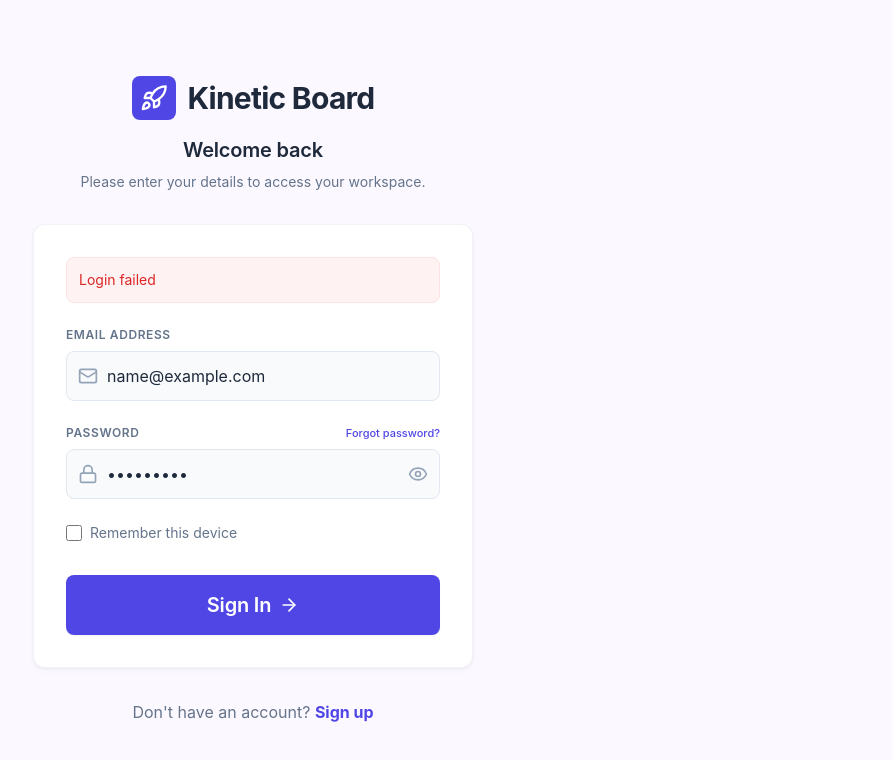
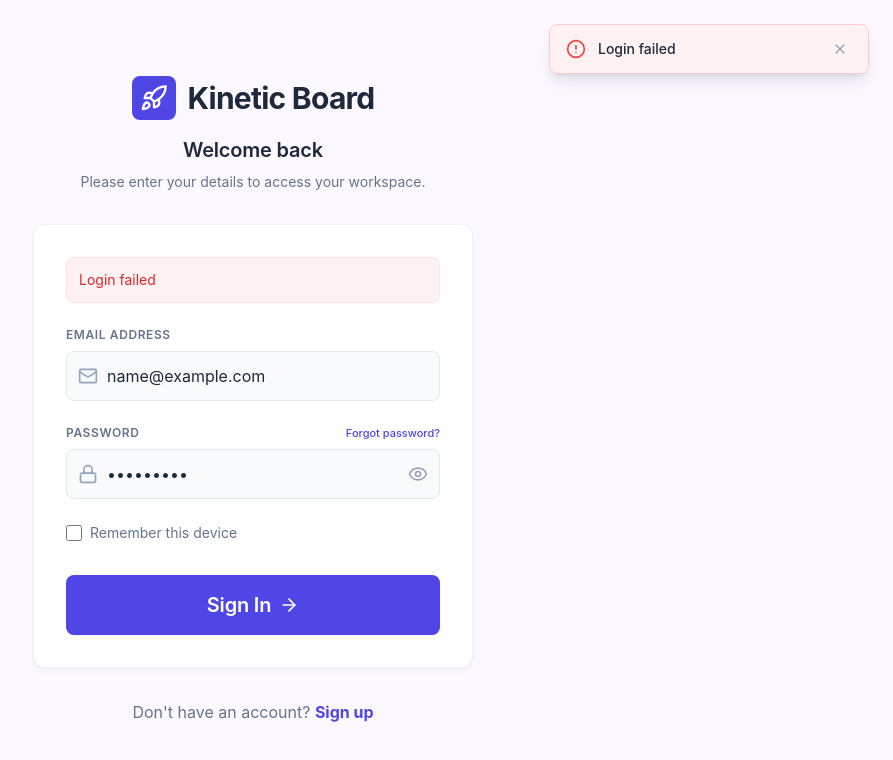
Before and after one commit to alidasmeh/Kanban-Todo-App-MERN, a React (Vite) app in the folder client/: page /login in a window 1280 px wide. Both pictures are taken after typing "name@example.com", "Sample123" into the empty fields and a click on the button "Sign In". Shown: the top 760 px of the page, without its empty margins (387-1280 px from the left). Built offline with nearby package versions, Linux system fonts and the light colour scheme; no server answers.

Commit message:
add toast notification

```diff
--- a/client/src/App.tsx
+++ b/client/src/App.tsx
@@ -9,6 +9,7 @@ import Signup from './pages/Signup';
 import Boards from './pages/Boards';
 import BoardDetail from './pages/BoardDetail';
 import AssignedTasks from './pages/AssignedTasks';
+import Toast from './components/Toast';
 
 function App() {
   const dispatch = useDispatch<AppDispatch>();
@@ -20,6 +21,7 @@ function App() {
 
   return (
     <Router>
+      <Toast />
       <Routes>
         <Route path="/login" element={!isAuthenticated ? <Login /> : <Navigate to="/boards" />} />
         <Route path="/signup" element={!isAuthenticated ? <Signup /> : <Navigate to="/boards" />} />
--- /dev/null
+++ b/client/src/components/Toast.tsx
@@ -0,0 +1,69 @@
+import React, { useEffect, useState, useCallback } from 'react';
+import { useSelector, useDispatch } from 'react-redux';
+import { X, CheckCircle, AlertCircle, Info, AlertTriangle } from 'lucide-react';
+import type { RootState, AppDispatch } from '../store';
+import { hideNotification } from '../features/notificationSlice';
+import { type NotificationType } from '../types';
+
+const ToastItem: React.FC<{ id: string; message: string; type: NotificationType }> = ({ id, message, type }) => {
+  const dispatch = useDispatch<AppDispatch>();
+  const [isExiting, setIsExiting] = useState(false);
+
+  const handleClose = useCallback(() => {
+    setIsExiting(true);
+    setTimeout(() => {
+      dispatch(hideNotification(id));
+    }, 200); // Matches the exit animation duration
+  }, [id, dispatch]);
+
+  useEffect(() => {
+    const timer = setTimeout(() => {
+      handleClose();
+    }, 5000);
+
+    return () => clearTimeout(timer);
+  }, [handleClose]);
+
+  const icons = {
+    success: <CheckCircle className="w-5 h-5 text-green-500" />,
+    error: <AlertCircle className="w-5 h-5 text-red-500" />,
+    info: <Info className="w-5 h-5 text-blue-500" />,
+    warning: <AlertTriangle className="w-5 h-5 text-yellow-500" />,
+  };
+
+  const colors = {
+    success: 'bg-green-50 border-green-200',
+    error: 'bg-red-50 border-red-200',
+    info: 'bg-blue-50 border-blue-200',
+    warning: 'bg-yellow-50 border-yellow-200',
+  };
+
+  return (
+    <div className={`flex items-center gap-3 px-4 py-3 rounded-lg border shadow-lg transition-all duration-300 ${isExiting ? 'animate-toast-out' : 'animate-toast-in'} ${colors[type]}`}>
+      {icons[type]}
+      <p className="text-sm font-medium text-slate-800">{message}</p>
+      <button
+        onClick={handleClose}
+        className="ml-auto p-1 hover:bg-black/5 rounded-full transition-colors"
+      >
+        <X className="w-4 h-4 text-slate-400" />
+      </button>
+    </div>
+  );
+};
+
+const Toast: React.FC = () => {
+  const { notifications } = useSelector((state: RootState) => state.notification);
+
+  return (
+    <div className="fixed top-6 right-6 z-[9999] flex flex-col gap-3 w-80 pointer-events-none">
+      {notifications.map((n) => (
+        <div key={n.id} className="pointer-events-auto">
+          <ToastItem id={n.id} message={n.message} type={n.type} />
+        </div>
+      ))}
+    </div>
+  );
+};
+
+export default Toast;
--- a/client/src/features/boardSlice.ts
+++ b/client/src/features/boardSlice.ts
@@ -1,6 +1,7 @@
 import { createSlice, createAsyncThunk, type PayloadAction } from '@reduxjs/toolkit';
 import type { BoardState, Board, Task } from '../types';
 import api from '../utils/api';
+import { showNotification } from './notificationSlice';
 
 interface TaskPayload {
   boardId: string;
@@ -38,51 +39,66 @@ export const fetchBoards = createAsyncThunk(
     try {
       const response = await api.get<Board[]>('/boards');
       return response.data;
-    } catch (err: any) {
-      return rejectWithValue(err.response?.data?.message || 'Failed to fetch boards');
+    } catch (err) {
+      const axiosError = err as { response?: { data?: { message?: string } } };
+      return rejectWithValue(axiosError.response?.data?.message || 'Failed to fetch boards');
     }
   }
 );
 
 export const createBoard = createAsyncThunk(
   'boards/createBoard',
-  async (boardData: Partial<Board>, { rejectWithValue }) => {
+  async (boardData: Partial<Board>, { dispatch, rejectWithValue }) => {
     try {
       const response = await api.post<Board & { _id: string }>('/boards', boardData);
-      return { ...response.data, id: response.data._id, tasks: [] } as Board;
-    } catch (err: any) {
-      return rejectWithValue(err.response?.data?.message || 'Failed to create board');
+      const newBoard = { ...response.data, id: response.data._id, tasks: [] } as Board;
+      dispatch(showNotification({ message: 'Board created successfully!', type: 'success' }));
+      return newBoard;
+    } catch (err) {
+      const axiosError = err as { response?: { data?: { message?: string } } };
+      const message = axiosError.response?.data?.message || 'Failed to create board';
+      dispatch(showNotification({ message, type: 'error' }));
+      return rejectWithValue(message);
     }
   }
 );
 
 export const createTask = createAsyncThunk(
   'boards/createTask',
-  async (taskData: TaskPayload, { rejectWithValue }) => {
+  async (taskData: TaskPayload, { dispatch, rejectWithValue }) => {
     try {
       const response = await api.post<Task & { _id: string }>('/tasks', taskData);
-      return { ...response.data, id: response.data._id } as Task;
-    } catch (err: any) {
-      return rejectWithValue(err.response?.data?.message || 'Failed to create task');
+      const newTask = { ...response.data, id: response.data._id } as Task;
+      dispatch(showNotification({ message: 'Task created successfully!', type: 'success' }));
+      return newTask;
+    } catch (err) {
+      const axiosError = err as { response?: { data?: { message?: string } } };
+      const message = axiosError.response?.data?.message || 'Failed to create task';
+      dispatch(showNotification({ message, type: 'error' }));
+      return rejectWithValue(message);
     }
   }
 );
 
 export const deleteTask = createAsyncThunk(
   'boards/deleteTask',
-  async ({ taskId, boardId, columnId }: DeleteTaskPayload, { rejectWithValue }) => {
+  async ({ taskId, boardId, columnId }: DeleteTaskPayload, { dispatch, rejectWithValue }) => {
     try {
       await api.delete(`/tasks/${taskId}`);
+      dispatch(showNotification({ message: 'Task deleted successfully!', type: 'success' }));
       return { taskId, boardId, columnId };
-    } catch (err: any) {
-      return rejectWithValue(err.response?.data?.message || 'Failed to delete task');
+    } catch (err) {
+      const axiosError = err as { response?: { data?: { message?: string } } };
+      const message = axiosError.response?.data?.message || 'Failed to delete task';
+      dispatch(showNotification({ message, type: 'error' }));
+      return rejectWithValue(message);
     }
   }
 );
 
 export const moveTask = createAsyncThunk(
   'boards/moveTask',
-  async (moveData: MoveTaskPayload, { rejectWithValue }) => {
+  async (moveData: MoveTaskPayload, { dispatch, rejectWithValue }) => {
     try {
       await api.put(`/tasks/${moveData.taskId}/move`, {
         sourceColId: moveData.sourceColId,
@@ -91,8 +107,11 @@ export const moveTask = createAsyncThunk(
         destIndex: moveData.destIndex
       });
       return moveData;
-    } catch (err: any) {
-      return rejectWithValue(err.response?.data?.message || 'Failed to move task');
+    } catch (err) {
+      const axiosError = err as { response?: { data?: { message?: string } } };
+      const message = axiosError.response?.data?.message || 'Failed to move task';
+      dispatch(showNotification({ message, type: 'error' }));
+      return rejectWithValue(message);
     }
   }
 );
@@ -120,7 +139,7 @@ const boardSlice = createSlice({
         state.loading = false;
         state.boards = action.payload;
         if (state.currentBoard) {
-          state.currentBoard = action.payload.find((b: any) => b.id === state.currentBoard?.id) || null;
+          state.currentBoard = action.payload.find((b: Board) => b.id === state.currentBoard?.id) || null;
         }
       })
       .addCase(fetchBoards.rejected, (state, action) => {
@@ -136,13 +155,13 @@ const boardSlice = createSlice({
         const task = action.payload;
         const board = state.boards.find(b => b.id === task.boardId);
         if (board) {
-          (board as any).tasks.push(task);
+          board.tasks.push(task);
           if (board.columns[task.columnId]) {
             board.columns[task.columnId].taskIds.push(task.id);
           }
         }
         if (state.currentBoard?.id === task.boardId) {
-          (state.currentBoard as any).tasks.push(task);
+          state.currentBoard.tasks.push(task);
           if (state.currentBoard.columns[task.columnId]) {
             state.currentBoard.columns[task.columnId].taskIds.push(task.id);
           }
@@ -153,13 +172,13 @@ const boardSlice = createSlice({
         const { taskId, boardId, columnId } = action.payload;
         const board = state.boards.find(b => b.id === boardId);
         if (board) {
-          (board as any).tasks = (board as any).tasks.filter((t: any) => t.id !== taskId);
+          board.tasks = board.tasks.filter((t: Task) => t.id !== taskId);
           if (board.columns[columnId]) {
             board.columns[columnId].taskIds = board.columns[columnId].taskIds.filter(id => id !== taskId);
           }
         }
         if (state.currentBoard?.id === boardId) {
-          (state.currentBoard as any).tasks = (state.currentBoard as any).tasks.filter((t: any) => t.id !== taskId);
+          state.currentBoard.tasks = state.currentBoard.tasks.filter((t: Task) => t.id !== taskId);
           if (state.currentBoard.columns[columnId]) {
             state.currentBoard.columns[columnId].taskIds = state.currentBoard.columns[columnId].taskIds.filter(id => id !== taskId);
           }
@@ -177,10 +196,10 @@ const boardSlice = createSlice({
           finish.taskIds.splice(destIndex, 0, taskId);
 
           if (sourceColId !== destColId) {
-            const task = (board as any).tasks.find((t: any) => t.id === taskId);
+            const task = board.tasks.find((t: Task) => t.id === taskId);
             if (task) {
               task.columnId = destColId;
-              task.status = destColId.toUpperCase().replace('-', '_');
+              task.status = destColId.toUpperCase().replace('-', '_') as 'TODO' | 'IN_PROGRESS' | 'DONE';
             }
           }
         }
@@ -192,10 +211,10 @@ const boardSlice = createSlice({
           finish.taskIds.splice(destIndex, 0, taskId);
 
           if (sourceColId !== destColId) {
-            const task = (state.currentBoard as any).tasks.find((t: any) => t.id === taskId);
+            const task = state.currentBoard.tasks.find((t: Task) => t.id === taskId);
             if (task) {
               task.columnId = destColId;
-              task.status = destColId.toUpperCase().replace('-', '_');
+              task.status = destColId.toUpperCase().replace('-', '_') as 'TODO' | 'IN_PROGRESS' | 'DONE';
             }
           }
         }
--- /dev/null
+++ b/client/src/features/notificationSlice.ts
@@ -0,0 +1,32 @@
+import { createSlice, type PayloadAction } from '@reduxjs/toolkit';
+import type { NotificationState, NotificationType } from '../types';
+
+const initialState: NotificationState = {
+  notifications: [],
+};
+
+const notificationSlice = createSlice({
+  name: 'notification',
+  initialState,
+  reducers: {
+    showNotification: (
+      state,
+      action: PayloadAction<{ message: string; type: NotificationType }>
+    ) => {
+      const id = Math.random().toString(36).substring(2, 9);
+      state.notifications.push({
+        id,
+        message: action.payload.message,
+        type: action.payload.type,
+      });
+    },
+    hideNotification: (state, action: PayloadAction<string>) => {
+      state.notifications = state.notifications.filter(
+        (n) => n.id !== action.payload
+      );
+    },
+  },
+});
+
+export const { showNotification, hideNotification } = notificationSlice.actions;
+export default notificationSlice.reducer;
--- a/client/src/index.css
+++ b/client/src/index.css
@@ -7,3 +7,35 @@
     @apply bg-surface text-slate-600 font-sans;
   }
 }
+
+@layer utilities {
+  @keyframes slide-in-right {
+    from {
+      transform: translateX(100%);
+      opacity: 0;
+    }
+    to {
+      transform: translateX(0);
+      opacity: 1;
+    }
+  }
+
+  @keyframes fade-out {
+    from {
+      opacity: 1;
+      transform: scale(1);
+    }
+    to {
+      opacity: 0;
+      transform: scale(0.95);
+    }
+  }
+
+  .animate-toast-in {
+    animation: slide-in-right 0.3s ease-out forwards;
+  }
+
+  .animate-toast-out {
+    animation: fade-out 0.2s ease-in forwards;
+  }
+}
--- a/client/src/pages/AssignedTasks.tsx
+++ b/client/src/pages/AssignedTasks.tsx
@@ -3,6 +3,7 @@ import { Search, MoreVertical, Calendar, CheckCircle2 } from 'lucide-react';
 import Layout from '../components/Layout';
 import { useSelector } from 'react-redux';
 import type { RootState } from '../store';
+import type { Board } from '../types';
 
 const AssignedTasks: React.FC = () => {
   const { boards } = useSelector((state: RootState) => state.boards);
@@ -11,7 +12,7 @@ const AssignedTasks: React.FC = () => {
     return boards.reduce((acc, board) => {
       acc[board.id] = board;
       return acc;
-    }, {} as Record<string, any>);
+    }, {} as Record<string, Board>);
   }, [boards]);
 
   const taskList = boards.flatMap(board => board.tasks);
--- a/client/src/pages/BoardDetail.tsx
+++ b/client/src/pages/BoardDetail.tsx
@@ -18,6 +18,7 @@ import {
 import Layout from '../components/Layout';
 import CreateTaskModal from '../components/CreateTaskModal';
 import type { AppDispatch, RootState } from '../store';
+import type { Board } from '../types';
 import {
   createTask as createTaskAction,
   deleteTask as deleteTaskAction,
@@ -28,7 +29,7 @@ const BoardDetail: React.FC = () => {
   const { id } = useParams<{ id: string }>();
   const dispatch = useDispatch<AppDispatch>();
   const { boards } = useSelector((state: RootState) => state.boards);
-  const board = boards.find((b: any) => b.id === id);
+  const board = boards.find((b: Board) => b.id === id);
   const [isTaskModalOpen, setIsTaskModalOpen] = useState(false);
   const [activeColumnId, setActiveColumnId] = useState<string | null>(null);
   const [openMenuTaskId, setOpenMenuTaskId] = useState<string | null>(null);
@@ -215,12 +216,6 @@ const BoardDetail: React.FC = () => {
                                 </p>
                               )}
 
-                              {task.columnId === 'todo' && (
-                                <div className="w-full bg-slate-100 rounded-full h-1.5 mb-4">
-                                  <div className="bg-emerald-500 h-1.5 rounded-full" style={{ width: '65%' }}></div>
-                                </div>
-                              )}
-
                               <div className="flex items-center justify-between mt-auto">
                                 <div className="flex items-center gap-2 text-slate-400">
                                   <Calendar className="w-4 h-4" />
--- a/client/src/store/index.ts
+++ b/client/src/store/index.ts
@@ -1,11 +1,13 @@
 import { configureStore } from '@reduxjs/toolkit';
 import authReducer from '../features/authSlice';
 import boardReducer from '../features/boardSlice';
+import notificationReducer from '../features/notificationSlice';
 
 export const store = configureStore({
   reducer: {
     auth: authReducer,
     boards: boardReducer,
+    notification: notificationReducer,
   },
 });
 
```
Also changed, not shown: client/src/features/authSlice.ts (+18 -8 lines), client/src/types/index.ts (+12 -0 lines), 1 other file (tests, documents, lock files or other folders).
